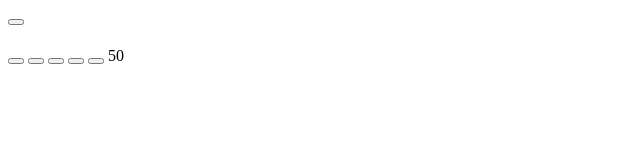
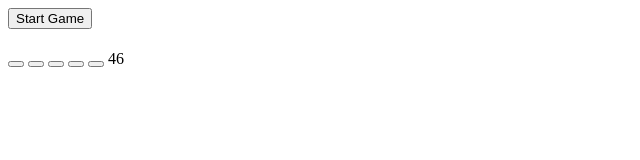
Before and after one commit to Re1d0n/Web-APIs-Code-Quiz, a plain HTML site: page index.html in a window 1280 px wide. Shown: the whole page, without its empty margins (0-640 px from the left). Drawn offline with Linux system fonts and the light colour scheme.

Commit message:
added timer

```diff
--- a/index.html
+++ b/index.html
@@ -7,7 +7,7 @@
     <title>Document</title>
 </head>
 <body>
-<button id="startButton"></button>
+<button id="startButton">Start Game</button>
 
 <h1 id="questions"></h1>
 
@@ -21,7 +21,7 @@
 
 <button id="questionButtons"></button>
 
-<span id="timer">50</span>
+<span id="time"></span>
 
 <h1 id="gameOver" style="display:none">Game Over</h1>
 
--- a/script.js
+++ b/script.js
@@ -1 +1,22 @@
-console.log("test")
+function startTimer(duration, display) {
+    var timer = duration, seconds;
+    setInterval(function () {
+
+        seconds = parseInt(timer % 50, 10);
+
+
+        seconds = seconds < 10 ? "0" + seconds : seconds;
+
+        display.textContent = seconds;
+
+        if (--timer < 0) {
+            timer = duration;
+        }
+    }, 1000);
+}
+
+window.onload = function () {
+    var fiveMinutes = 50 * 5,
+        display = document.querySelector('#time');
+    startTimer(fiveMinutes, display);
+};
```
